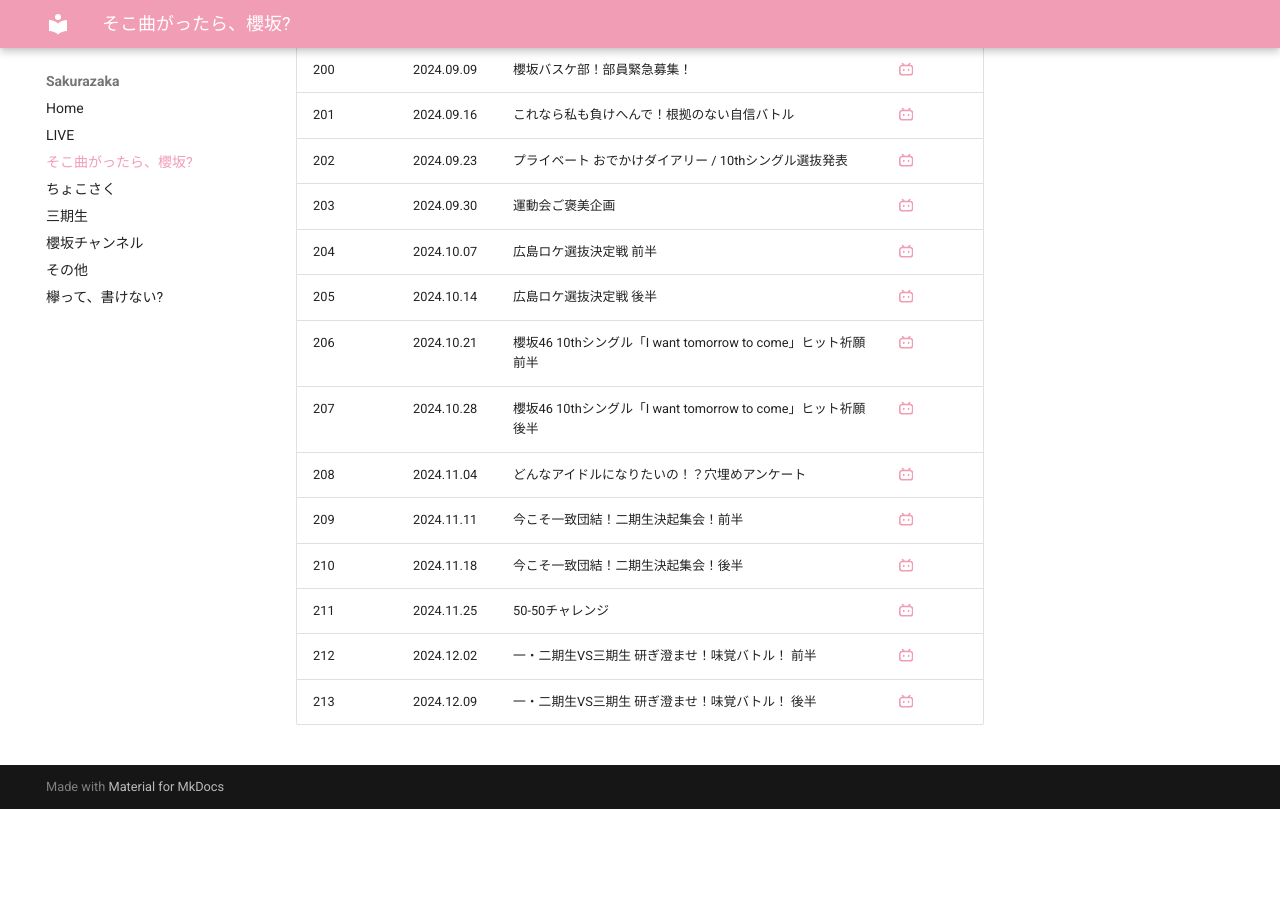
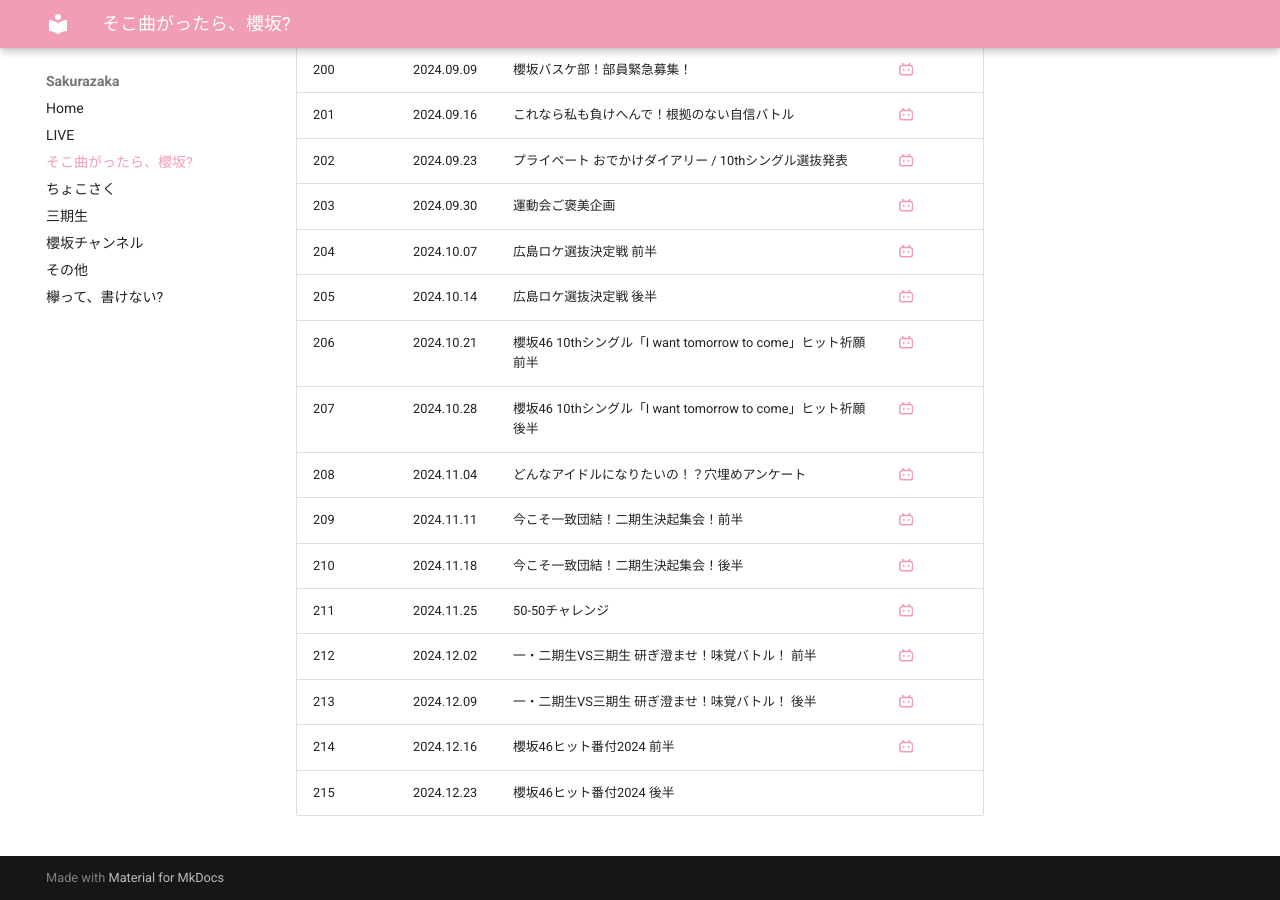
Before and after one commit to aki-192/sakura, an MkDocs documentation site: the page built from docs/sokosaku.md, in a window 1280 px wide and 900 px high, scrolled down 9513 px. Built offline with MkDocs 1.6.1 and Material for MkDocs 9.7.7, drawn with Linux system fonts in a browser that asks for light colours; before the commit the page ends 10322 px from its top, so only the background shows below that.

Commit message:
Update sokosaku.md

```diff
--- a/docs/sokosaku.md
+++ b/docs/sokosaku.md
@@ -219,3 +219,5 @@ title: そこ曲がったら、櫻坂?
 | 211 | 2024.11.25 | 50-50チャレンジ | [:simple-bilibili:](https://www.bilibili.com/video/BV1MFBZYCEV5?p=2) |
 | 212 | 2024.12.02 | 一・二期生VS三期生 研ぎ澄ませ！味覚バトル！ 前半 | [:simple-bilibili:](https://www.bilibili.com/video/BV1GsiXYPEnx/) |
 | 213 | 2024.12.09 | 一・二期生VS三期生 研ぎ澄ませ！味覚バトル！ 後半 | [:simple-bilibili:](https://www.bilibili.com/video/BV1RQqXYBEFy?p=2) |
+| 214 | 2024.12.16 | 櫻坂46ヒット番付2024 前半 | [:simple-bilibili:](https://www.bilibili.com/video/BV1tWkMYmETY/p=2) |
+| 215 | 2024.12.23 | 櫻坂46ヒット番付2024 後半 | |
```
